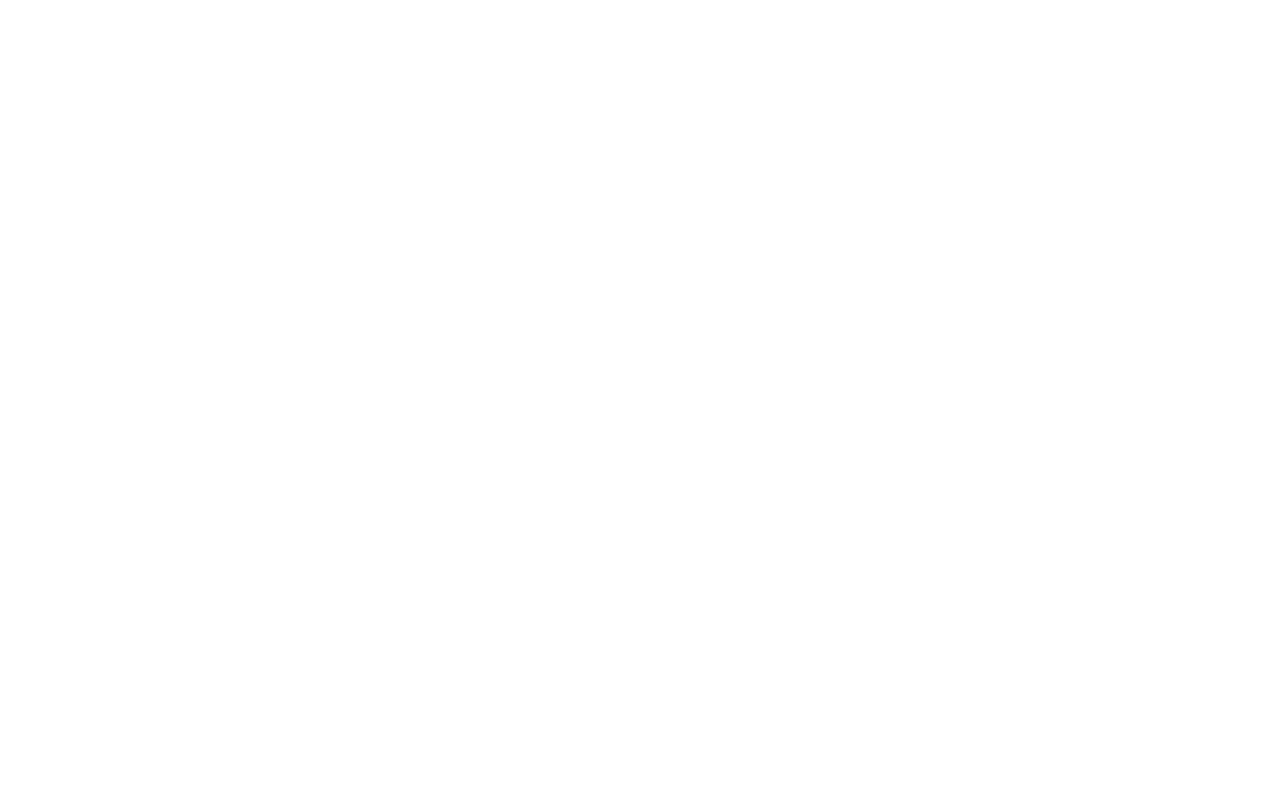
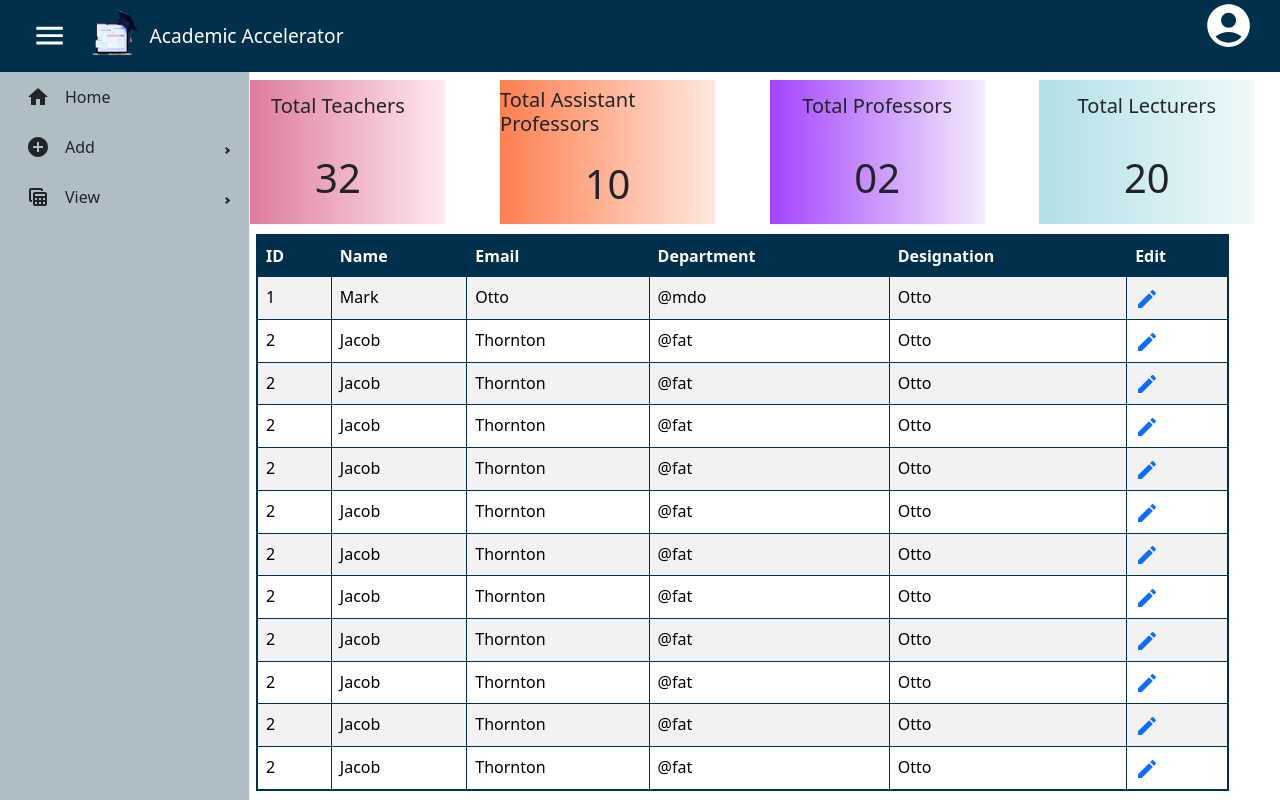
Before and after one commit to Kainat-Iqbal/fyp-website, a React (Create React App) app: page /viewTeacher in a window 1280 px wide. Before the commit this address had no page. Built offline with nearby package versions, Linux system fonts and the light colour scheme.

Commit message:
view functionality implemented

```diff
--- a/src/App.js
+++ b/src/App.js
@@ -1,7 +1,8 @@
 import './App.css';
-import AddTeacher from './Components/AdminPanel/AddTeacher';
+import AddTeacher from './Components/AdminPanel/Add/AddTeacher';
 import Home from './Components/AdminPanel/Home';
 import SideBar from './Components/AdminPanel/SideBar';
+import ViewTeacher from './Components/AdminPanel/View/ViewTeacher';
 import LoginPage from './Components/LandingPage/LoginPage';
 import MainScreen from './Components/LandingPage/MainScreen';
 import 'bootstrap/dist/css/bootstrap.min.css';
@@ -13,15 +14,14 @@
     <>
       <BrowserRouter>
       <Routes>
+
         <Route path='/' element={<MainScreen/>}/>
+        <Route path='/login' element={<LoginPage/>}/>
+        <Route path='/bar' element={<SideBar/>}/>
+        <Route path='/home' element={<Home/>}/>
+        <Route path='/addTeacher' element={<AddTeacher/>}/>
+        <Route path='/viewTeacher' element={<ViewTeacher/>}/>
 
-        <Route path='/login' element={<LoginPage/>}/>
-
-        <Route path='/bar' element={<SideBar/>}/>
-
-        <Route path='/home' element={<Home/>}/>
-
-        <Route path='/addTeacher' element={<AddTeacher/>}/>
       </Routes>
       </BrowserRouter>
     </>
--- a/src/Components/AdminPanel/AddTeacher/index.css
+++ b/src/Components/AdminPanel/Add/AddTeacher/index.css
@@ -1,6 +1,7 @@
 #mainAddTeacherDiv{
-    width: 100vw;
+    width: 80vw;
     height: 100vh;
+    margin-left: 18vw;
     /* background-color: aqua; */
     display: flex;
 }
--- a/src/Components/AdminPanel/AddTeacher/index.jsx
+++ b/src/Components/AdminPanel/Add/AddTeacher/index.jsx
@@ -1,6 +1,6 @@
 import * as React from "react";
 import "./index.css";
-import SideBar from "../SideBar";
+import SideBar from "../../SideBar";
 
 function AddTeacher() {
   return (
--- a/src/Components/AdminPanel/Home/style.css
+++ b/src/Components/AdminPanel/Home/style.css
@@ -1,6 +1,7 @@
 #HomeMainDiv{
-    width: 100vw;
+    width: 80%;
     height: 100vh;
+    margin-left: 18%;
     display: flex;
     /* background-color: aqua; */
 }
--- a/src/Components/AdminPanel/SideBar/index.jsx
+++ b/src/Components/AdminPanel/SideBar/index.jsx
@@ -1,8 +1,8 @@
 import * as React from "react";
 import { useState } from "react";
 import { Sidebar, Menu, MenuItem, SubMenu } from "react-pro-sidebar";
-import { AccountCircle, MenuOutlined } from "@mui/icons-material";
-import {useNavigate } from "react-router-dom";
+import { AccountCircle, AddCircle, Home, MenuOutlined, TableView } from "@mui/icons-material";
+import { useNavigate, Link } from "react-router-dom";
 
 function SideBar() {
   const nav = useNavigate();
@@ -13,7 +13,6 @@
   };
   return (
     <>
-
       <div
         id="TopBar"
         style={{
@@ -23,10 +22,10 @@
           display: "flex",
           flexWrap: "wrap",
           justifyContent: "space-between",
-          position: "fixed", /* Fix the position */
-        top: "0", /* Position it at the top */
-        left:' 0', /* Position it at the left */
-        zIndex: '999'
+          position: "fixed" /* Fix the position */,
+          top: "0" /* Position it at the top */,
+          left: " 0" /* Position it at the left */,
+          zIndex: "999",
         }}
       >
         <div
@@ -36,7 +35,7 @@
             height: "9vh",
             marginLeft: "2vw",
             display: "flex",
-            alignItems:'center'
+            alignItems: "center",
           }}
         >
           <button
@@ -51,7 +50,7 @@
             style={{
               width: "10vw",
               height: "17vh",
-              marginTop:"2vh",
+              marginTop: "2vh",
               marginLeft: "-2vw",
             }}
           />
@@ -60,8 +59,8 @@
             style={{
               color: "white",
               fontSize: "1.2rem",
-              marginLeft:'-2vw',
-              marginTop:"2vh"
+              marginLeft: "-2vw",
+              marginTop: "2vh",
             }}
           >
             Academic Accelerator
@@ -83,15 +82,31 @@
           flexDirection: "column",
           backgroundColor: "#00304B",
           height: "91vh",
-          marginTop:"9vh"
+          marginTop: "9vh",
+          position: "fixed" /* Fix the position */,
+          top: "0" /* Position it at the top */,
+          left: " 0" /* Position it at the left */,
+          zIndex: "999",
         }}
         collapsed={collapsed}
       >
         <Menu>
-          <SubMenu label="Add">
-            <MenuItem onClick={() => {
-              nav("/addTeacher");
-            }}> Add Teacher </MenuItem>
+          <MenuItem icon={<Home/>}
+            onClick={() => {
+              nav("/home");
+            }}
+          >
+            Home
+          </MenuItem>
+          <SubMenu icon={<AddCircle/>} label="Add">
+            <MenuItem
+              onClick={() => {
+                nav("/addTeacher");
+              }}
+            >
+              {" "}
+              Add Teacher{" "}
+            </MenuItem>
             <MenuItem> Add HOD </MenuItem>
             <MenuItem> Add Dean</MenuItem>
             <MenuItem> Add Examination of controller </MenuItem>
@@ -102,8 +117,10 @@
             <MenuItem> Add Batch </MenuItem>
           </SubMenu>
 
-          <SubMenu label="View">
-            <MenuItem> View Teacher </MenuItem>
+          <SubMenu icon={<TableView/>} label="View">
+            <MenuItem onClick={() => {
+                nav("/viewTeacher");
+              }}> View Teacher </MenuItem>
             <MenuItem> View HOD </MenuItem>
             <MenuItem> View Dean</MenuItem>
             <MenuItem> View Examination of controller </MenuItem>
--- /dev/null
+++ b/src/Components/AdminPanel/View/ViewTeacher/index.jsx
@@ -0,0 +1,210 @@
+import * as React from "react";
+import "./style.css";
+import SideBar from "../../SideBar";
+import Table from "react-bootstrap/Table";
+import { Edit } from "@mui/icons-material";
+
+function ViewTeacher() {
+  return (
+    <div id="mainViewTeacherDiv">
+      <SideBar />
+      <div id="viewTeacherWithoutBar">
+        <div id="viewTeacherTop">
+          <div id="totalTeacher">
+            <h5>Total Teachers</h5>
+            <h1>32</h1>
+          </div>
+
+          <div id="totalAsisProf">
+            <h5>Total Assistant Professors</h5>
+            <h1>10</h1>
+          </div>
+
+          <div id="totalProf">
+            <h5>Total Professors</h5>
+            <h1>02</h1>
+          </div>
+
+          <div id="totalLecturer">
+            <h5>Total Lecturers</h5>
+            <h1>20</h1>
+          </div>
+        </div>
+
+        <div id="viewTeacherBottom">
+          <Table striped bordered hover id="viewTeacherTable">
+            <thead>
+              <tr>
+                <th style={{ backgroundColor: "#00304B", color: "white" }}>
+                  ID
+                </th>
+                <th style={{ backgroundColor: "#00304B", color: "white" }}>
+                  Name
+                </th>
+                <th style={{ backgroundColor: "#00304B", color: "white" }}>
+                  Email
+                </th>
+                <th style={{ backgroundColor: "#00304B", color: "white" }}>
+                  Department
+                </th>
+                <th style={{ backgroundColor: "#00304B", color: "white" }}>
+                  Designation
+                </th>
+                <th style={{ backgroundColor: "#00304B", color: "white" }}>
+                  Edit
+                </th>
+              </tr>
+            </thead>
+            <tbody>
+              <tr>
+                <td>1</td>
+                <td>Mark</td>
+                <td>Otto</td>
+                <td>@mdo</td>
+                <td>Otto</td>
+                <td>
+                  <a href="#">
+                    <Edit />
+                  </a>
+                </td>
+              </tr>
+              <tr>
+                <td>2</td>
+                <td>Jacob</td>
+                <td>Thornton</td>
+                <td>@fat</td>
+                <td>Otto</td>
+                <td>
+                  <a href="#">
+                    <Edit />
+                  </a>
+                </td>
+              </tr>
+              <tr>
+                <td>2</td>
+                <td>Jacob</td>
+                <td>Thornton</td>
+                <td>@fat</td>
+                <td>Otto</td>
+                <td>
+                  <a href="#">
+                    <Edit />
+                  </a>
+                </td>
+              </tr>
+              <tr>
+                <td>2</td>
+                <td>Jacob</td>
+                <td>Thornton</td>
+                <td>@fat</td>
+                <td>Otto</td>
+                <td>
+                  <a href="#">
+                    <Edit />
+                  </a>
+                </td>
+              </tr>
+              <tr>
+                <td>2</td>
+                <td>Jacob</td>
+                <td>Thornton</td>
+                <td>@fat</td>
+                <td>Otto</td>
+                <td>
+                  <a href="#">
+                    <Edit />
+                  </a>
+                </td>
+              </tr>
+              <tr>
+                <td>2</td>
+                <td>Jacob</td>
+                <td>Thornton</td>
+                <td>@fat</td>
+                <td>Otto</td>
+                <td>
+                  <a href="#">
+                    <Edit />
+                  </a>
+                </td>
+              </tr>
+              <tr>
+                <td>2</td>
+                <td>Jacob</td>
+                <td>Thornton</td>
+                <td>@fat</td>
+                <td>Otto</td>
+                <td>
+                  <a href="#">
+                    <Edit />
+                  </a>
+                </td>
+              </tr>
+              <tr>
+                <td>2</td>
+                <td>Jacob</td>
+                <td>Thornton</td>
+                <td>@fat</td>
+                <td>Otto</td>
+                <td>
+                  <a href="#">
+                    <Edit />
+                  </a>
+                </td>
+              </tr>
+              <tr>
+                <td>2</td>
+                <td>Jacob</td>
+                <td>Thornton</td>
+                <td>@fat</td>
+                <td>Otto</td>
+                <td>
+                  <a href="#">
+                    <Edit />
+                  </a>
+                </td>
+              </tr>
+              <tr>
+                <td>2</td>
+                <td>Jacob</td>
+                <td>Thornton</td>
+                <td>@fat</td>
+                <td>Otto</td>
+                <td>
+                  <a href="#">
+                    <Edit />
+                  </a>
+                </td>
+              </tr>
+              <tr>
+                <td>2</td>
+                <td>Jacob</td>
+                <td>Thornton</td>
+                <td>@fat</td>
+                <td>Otto</td>
+                <td>
+                  <a href="#">
+                    <Edit />
+                  </a>
+                </td>
+              </tr>
+              <tr>
+                <td>2</td>
+                <td>Jacob</td>
+                <td>Thornton</td>
+                <td>@fat</td>
+                <td>Otto</td>
+                <td>
+                  <a href="#">
+                    <Edit />
+                  </a>
+                </td>
+              </tr>
+            </tbody>
+          </Table>
+        </div>
+      </div>
+    </div>
+  );
+}
+export default ViewTeacher;
--- /dev/null
+++ b/src/Components/AdminPanel/View/ViewTeacher/style.css
@@ -0,0 +1,80 @@
+#mainViewTeacherDiv{
+    width: 80%;
+    height: 100vh;
+    margin-left: 18%;
+    display: flex;
+    /* background-color: aqua; */
+}
+
+#viewTeacherWithoutBar{
+    width: 100%;
+    height: 90%;
+    /* background-color: brown; */
+    display: flex;
+    flex-wrap: wrap;
+    justify-content: space-around;
+    margin-top: 10vh;
+}
+
+#viewTeacherTop{
+    height: 20%;
+    width: 100%;
+    /* background-color: blue; */
+    display: flex;
+    justify-content: space-between;
+}
+
+#totalTeacher{
+    height: 100%;
+    width: 21%;
+    background: linear-gradient(to right, palevioletred,rgb(255, 233, 240));
+    display: flex;
+    flex-direction: column;
+    align-items: center;
+    justify-content: space-around;
+}
+
+#totalAsisProf{
+    height: 100%;
+    width: 21%;
+    background: linear-gradient(to right, coral,rgb(255, 232, 223));
+    display: flex;
+    flex-direction: column;
+    align-items: center;
+    justify-content: space-around;
+}
+
+#totalProf{
+    height: 100%;
+    width: 21%;
+    background: linear-gradient(to right, rgb(163, 68, 252),rgb(244, 236, 252));
+    display: flex;
+    flex-direction: column;
+    align-items: center;
+    justify-content: space-around;
+}
+
+#totalLecturer{
+    height: 100%;
+    width: 21%;
+    background: linear-gradient(to right, powderblue,rgb(240, 249, 250));
+    display: flex;
+    flex-direction: column;
+    align-items: center;
+    justify-content: space-around;
+}
+
+#viewTeacherBottom{
+    height: auto;
+    width: 100%;
+    /* background-color: chartreuse; */
+    display: flex;
+    justify-content: center;
+}
+
+#viewTeacherTable{
+    width: 95%;
+    margin-top: 1%;
+    border: 2px solid #00304B;
+
+}
```
Also changed, not shown: 1 other file (tests, documents, lock files or other folders).
